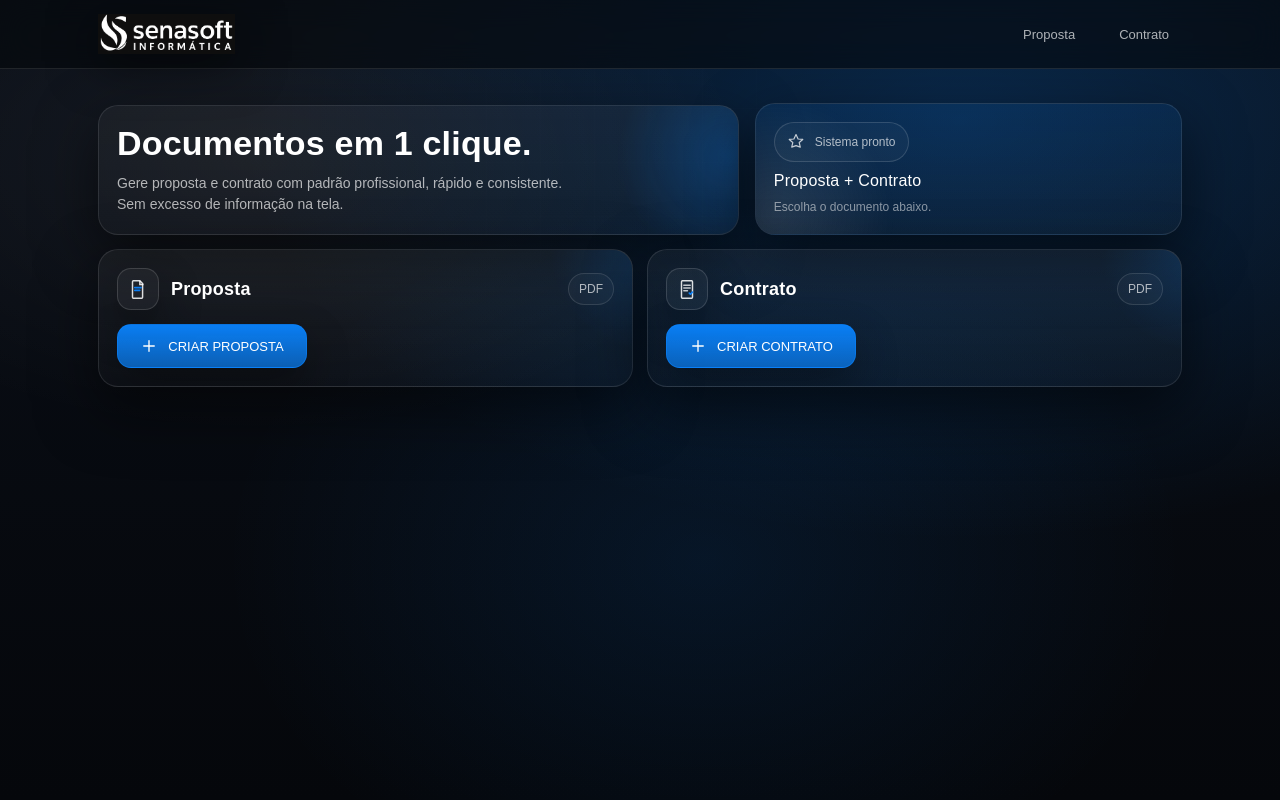
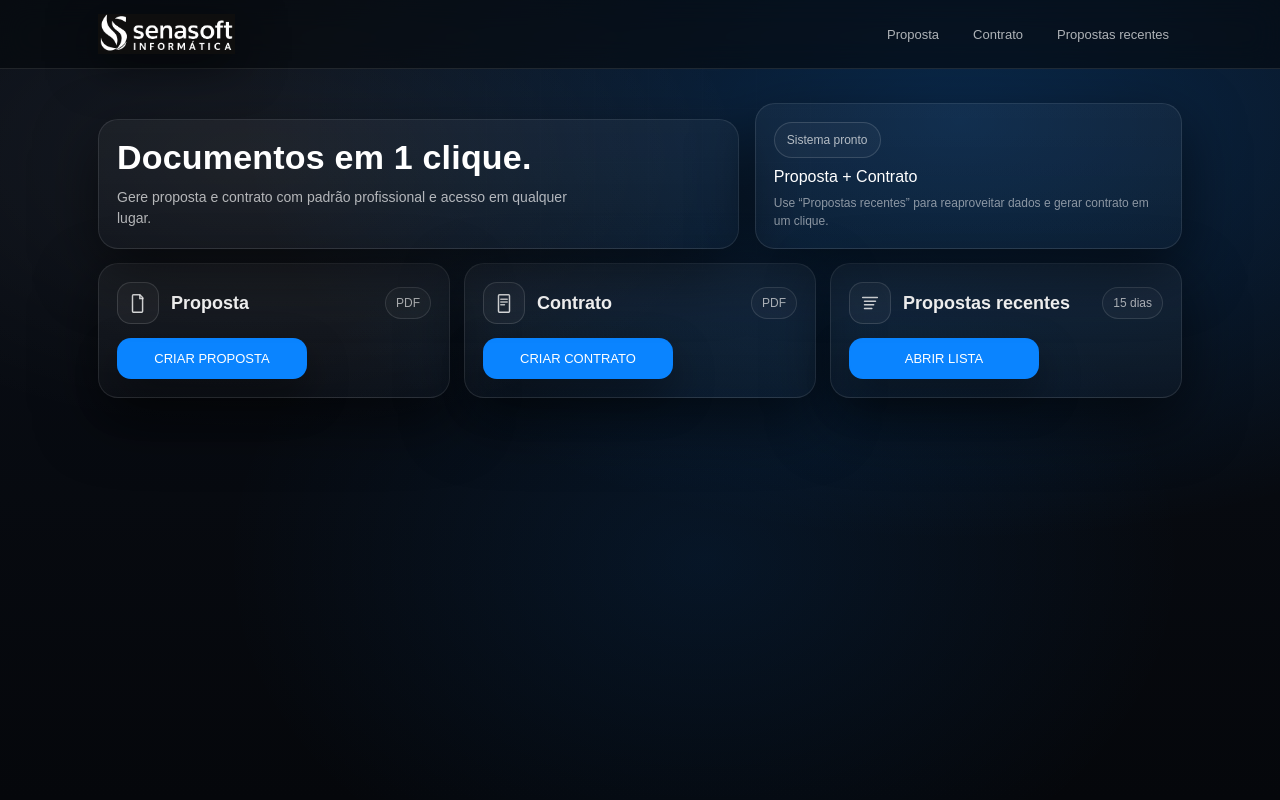
Before and after one commit to mateussenamlv-hash/gerador-propostas, a Flask app: page / in a window 1280 px wide. Run offline with Flask 3, Linux system fonts and the light colour scheme; data that the repository does not hold is empty.

Commit message:
Update index.html

```diff
--- a/templates/index.html
+++ b/templates/index.html
@@ -7,20 +7,15 @@
   <style>
     :root{
       --bg0:#05070b;
-      --bg1:#070b12;
       --bg2:#0a0f18;
-      --glass: rgba(255,255,255,.04);
-      --glass2: rgba(255,255,255,.06);
       --line: rgba(255,255,255,.10);
       --text:#ffffff;
       --muted: rgba(255,255,255,.68);
       --muted2: rgba(255,255,255,.52);
-      --blue:#0a84ff;      /* manter o azul */
-      --blue2:#49a6ff;
+      --blue:#0a84ff;
       --shadow: 0 22px 60px rgba(0,0,0,.55);
       --radius: 20px;
     }
-
     *{ box-sizing:border-box; }
     html,body{ height:100%; }
     body{
@@ -34,8 +29,6 @@
         linear-gradient(180deg, var(--bg2), var(--bg0));
       overflow-x:hidden;
     }
-
-    /* glow grid */
     .bg-grid{
       position: fixed;
       inset: 0;
@@ -47,8 +40,6 @@
       background-size: 54px 54px;
       mask-image: radial-gradient(900px 520px at 50% 20%, black 0%, transparent 65%);
     }
-
-    /* Top bar */
     .topbar{
       position: sticky;
       top:0;
@@ -66,26 +57,14 @@
       justify-content:space-between;
       gap:16px;
     }
-
-    .logo{
-      display:flex;
-      align-items:center;
-      gap:12px;
-      text-decoration:none;
-      color:var(--text);
-    }
+    .logo{ display:flex; align-items:center; text-decoration:none; }
     .logo img{
       height:40px;
       width:auto;
       display:block;
       filter: drop-shadow(0 10px 24px rgba(0,0,0,.55));
     }
-
-    .nav{
-      display:flex;
-      align-items:center;
-      gap:8px;
-    }
+    .nav{ display:flex; align-items:center; gap:8px; }
     .nav a{
       text-decoration:none;
       color: var(--muted);
@@ -104,13 +83,11 @@
       background: rgba(10,132,255,.10);
       transform: translateY(-1px);
     }
-
     .wrap{
       max-width: 1120px;
       margin: 0 auto;
       padding: 34px 18px 28px;
     }
-
     .hero{
       display:grid;
       grid-template-columns: 1.2fr .8fr;
@@ -118,11 +95,8 @@
       align-items: end;
       margin-bottom: 14px;
     }
-    @media (max-width: 860px){
-      .hero{ grid-template-columns: 1fr; }
-    }
-
-    .headline{
+    @media (max-width: 860px){ .hero{ grid-template-columns: 1fr; } }
+    .headline, .status{
       padding: 18px;
       border-radius: var(--radius);
       border: 1px solid var(--line);
@@ -131,44 +105,13 @@
       position:relative;
       overflow:hidden;
     }
-    .headline:before{
-      content:"";
-      position:absolute;
-      inset:-80px -120px auto auto;
-      width:260px;height:260px;
-      background: radial-gradient(circle at center, rgba(10,132,255,.24), transparent 60%);
-      transform: rotate(18deg);
-      filter: blur(2px);
-    }
-    .headline h1{
-      margin:0;
-      font-size: 34px;
-      letter-spacing: .2px;
-    }
+    .headline h1{ margin:0; font-size: 34px; letter-spacing: .2px; }
     .headline p{
       margin: 10px 0 0;
       color: var(--muted);
       font-size: 14px;
       line-height: 1.55;
       max-width: 58ch;
-    }
-
-    .status{
-      padding: 18px;
-      border-radius: var(--radius);
-      border: 1px solid var(--line);
-      background: linear-gradient(180deg, rgba(10,132,255,.10), rgba(255,255,255,.02));
-      box-shadow: var(--shadow);
-      position:relative;
-      overflow:hidden;
-    }
-    .status:before{
-      content:"";
-      position:absolute;
-      inset:auto auto -120px -120px;
-      width:280px;height:280px;
-      background: radial-gradient(circle at center, rgba(255,255,255,.10), transparent 60%);
-      filter: blur(4px);
     }
     .status .tag{
       display:inline-flex;
@@ -181,29 +124,17 @@
       color: var(--muted);
       font-size: 12px;
     }
-    .status .big{
-      margin-top: 10px;
-      font-size: 16px;
-      color: var(--text);
-      letter-spacing:.2px;
-    }
-    .status .small{
-      margin-top: 8px;
-      color: var(--muted2);
-      font-size: 12px;
-      line-height: 1.5;
-    }
+    .status .big{ margin-top: 10px; font-size: 16px; color: var(--text); }
+    .status .small{ margin-top: 8px; color: var(--muted2); font-size: 12px; line-height: 1.5; }
 
-    /* Cards */
     .grid{
       margin-top: 14px;
       display:grid;
-      grid-template-columns: repeat(2, minmax(0, 1fr));
+      grid-template-columns: repeat(3, minmax(0, 1fr));
       gap: 14px;
     }
-    @media (max-width: 860px){
-      .grid{ grid-template-columns: 1fr; }
-    }
+    @media (max-width: 1020px){ .grid{ grid-template-columns: repeat(2, minmax(0, 1fr)); } }
+    @media (max-width: 760px){ .grid{ grid-template-columns: 1fr; } }
 
     .card{
       border: 1px solid var(--line);
@@ -211,9 +142,6 @@
       background: linear-gradient(180deg, rgba(255,255,255,.05), rgba(255,255,255,.02));
       box-shadow: var(--shadow);
       padding: 18px;
-      position:relative;
-      overflow:hidden;
-      transform: translateZ(0);
       transition: transform .12s ease, border-color .15s ease, background .15s ease;
     }
     .card:hover{
@@ -221,73 +149,31 @@
       border-color: rgba(10,132,255,.34);
       background: linear-gradient(180deg, rgba(10,132,255,.08), rgba(255,255,255,.02));
     }
-    .card:after{
-      content:"";
-      position:absolute;
-      inset:-120px -140px auto auto;
-      width:240px;height:240px;
-      background: radial-gradient(circle at center, rgba(10,132,255,.18), transparent 60%);
-      transform: rotate(18deg);
-      opacity:.9;
-    }
-
     .card-top{
       display:flex;
       align-items:center;
       justify-content:space-between;
       gap:12px;
       margin-bottom: 14px;
-      position:relative;
-      z-index:1;
     }
-
-    .title{
-      display:flex;
-      align-items:center;
-      gap:12px;
-    }
-    .title h2{
-      margin:0;
-      font-size: 18px;
-      letter-spacing: .2px;
-    }
-
+    .title{ display:flex; align-items:center; gap:12px; }
+    .title h2{ margin:0; font-size: 18px; }
     .icon{
-      width:42px;
-      height:42px;
-      border-radius: 14px;
+      width:42px;height:42px;border-radius:14px;
       border: 1px solid rgba(255,255,255,.14);
       background: rgba(255,255,255,.04);
-      display:flex;
-      align-items:center;
-      justify-content:center;
-      box-shadow: 0 18px 40px rgba(0,0,0,.35);
+      display:flex;align-items:center;justify-content:center;
     }
-    .icon svg{
-      width:22px;
-      height:22px;
-    }
-
+    .icon svg{ width:22px; height:22px; }
     .chip{
-      font-size: 12px;
-      color: var(--muted);
+      font-size: 12px; color: var(--muted);
       padding: 8px 10px;
       border-radius: 999px;
       border:1px solid rgba(255,255,255,.12);
       background: rgba(255,255,255,.03);
-      position:relative;
-      z-index:1;
       white-space:nowrap;
     }
-
-    .card-actions{
-      display:flex;
-      gap:10px;
-      flex-wrap:wrap;
-      position:relative;
-      z-index:1;
-    }
-
+    .card-actions{ display:flex; gap:10px; flex-wrap:wrap; }
     .btn{
       display:inline-flex;
       align-items:center;
@@ -296,7 +182,7 @@
       padding: 12px 14px;
       border-radius: 14px;
       border: 1px solid rgba(10,132,255,.55);
-      background: linear-gradient(180deg, rgba(10,132,255,.95), rgba(10,132,255,.68));
+      background: #0a84ff;
       color: var(--text);
       text-decoration:none;
       font-size: 13px;
@@ -305,29 +191,8 @@
       transition: transform .10s ease, filter .15s ease;
       box-shadow: 0 18px 40px rgba(0,0,0,.35);
     }
-    .btn:hover{
-      transform: translateY(-1px);
-      filter: brightness(1.05);
-    }
-    .btn:active{
-      transform: translateY(0px);
-    }
-
+    .btn:hover{ transform: translateY(-1px); filter: brightness(1.05); }
     .btn svg{ width:18px; height:18px; }
-
-    /* Micro anim */
-    @media (prefers-reduced-motion: no-preference){
-      .headline, .status, .card{
-        animation: fadeUp .35s ease both;
-      }
-      .status{ animation-delay: .05s; }
-      .card:nth-child(1){ animation-delay: .10s; }
-      .card:nth-child(2){ animation-delay: .15s; }
-      @keyframes fadeUp{
-        from{ opacity:0; transform: translateY(10px); }
-        to{ opacity:1; transform: translateY(0); }
-      }
-    }
   </style>
 </head>
 <body>
@@ -335,29 +200,11 @@
 
   <header class="topbar">
     <div class="topbar-inner">
-      <!-- Só a logo, sem repetir "Senasoft" escrito -->
-      <a class="logo" href="/">
-        <img src="/static/logo.png" alt="Logo">
-      </a>
-
+      <a class="logo" href="/"><img src="/static/logo.png" alt="Logo"></a>
       <nav class="nav">
-        <a href="/proposta" aria-label="Ir para Proposta">
-          <!-- doc icon -->
-          <svg viewBox="0 0 24 24" fill="none">
-            <path d="M7 3h7l3 3v15a1 1 0 0 1-1 1H7a1 1 0 0 1-1-1V4a1 1 0 0 1 1-1Z" stroke="rgba(255,255,255,.75)" stroke-width="1.6"/>
-            <path d="M14 3v4h4" stroke="rgba(255,255,255,.75)" stroke-width="1.6"/>
-          </svg>
-          Proposta
-        </a>
-        <a href="/contrato" aria-label="Ir para Contrato">
-          <!-- contract icon -->
-          <svg viewBox="0 0 24 24" fill="none">
-            <path d="M7 3h10a1 1 0 0 1 1 1v17a1 1 0 0 1-1 1H7a1 1 0 0 1-1-1V4a1 1 0 0 1 1-1Z" stroke="rgba(255,255,255,.75)" stroke-width="1.6"/>
-            <path d="M8.5 8h7M8.5 11h7M8.5 14h4" stroke="rgba(255,255,255,.75)" stroke-width="1.6" stroke-linecap="round"/>
-            <path d="M14.5 16.5l1.2 1.2 2.3-2.3" stroke="rgba(10,132,255,.9)" stroke-width="1.8" stroke-linecap="round" stroke-linejoin="round"/>
-          </svg>
-          Contrato
-        </a>
+        <a href="/proposta">Proposta</a>
+        <a href="/contrato">Contrato</a>
+        <a href="/propostas-recentes">Propostas recentes</a>
       </nav>
     </div>
   </header>
@@ -366,19 +213,13 @@
     <section class="hero">
       <div class="headline">
         <h1>Documentos em 1 clique.</h1>
-        <p>Gere proposta e contrato com padrão profissional, rápido e consistente. Sem excesso de informação na tela.</p>
+        <p>Gere proposta e contrato com padrão profissional e acesso em qualquer lugar.</p>
       </div>
 
       <div class="status">
-        <div class="tag">
-          <svg viewBox="0 0 24 24" fill="none" style="width:18px;height:18px;">
-            <path d="M12 2l2.8 6 6.2.6-4.7 4.1 1.4 6.1L12 16.9 6.3 18.8l1.4-6.1L3 8.6 9.2 8 12 2Z"
-              stroke="rgba(255,255,255,.75)" stroke-width="1.6" stroke-linejoin="round"/>
-          </svg>
-          Sistema pronto
-        </div>
+        <div class="tag">Sistema pronto</div>
         <div class="big">Proposta + Contrato</div>
-        <div class="small">Escolha o documento abaixo.</div>
+        <div class="small">Use “Propostas recentes” para reaproveitar dados e gerar contrato em um clique.</div>
       </div>
     </section>
 
@@ -390,22 +231,14 @@
               <svg viewBox="0 0 24 24" fill="none">
                 <path d="M7 3h7l3 3v15a1 1 0 0 1-1 1H7a1 1 0 0 1-1-1V4a1 1 0 0 1 1-1Z" stroke="rgba(255,255,255,.85)" stroke-width="1.6"/>
                 <path d="M14 3v4h4" stroke="rgba(255,255,255,.85)" stroke-width="1.6"/>
-                <path d="M8.5 10.5h6.8M8.5 13.5h5.4" stroke="rgba(10,132,255,.95)" stroke-width="1.8" stroke-linecap="round"/>
               </svg>
             </div>
             <h2>Proposta</h2>
           </div>
           <div class="chip">PDF</div>
         </div>
-
-        <!-- Sem descrição e sem botão duplicado -->
         <div class="card-actions">
-          <a class="btn" href="/proposta">
-            <svg viewBox="0 0 24 24" fill="none">
-              <path d="M12 5v14M5 12h14" stroke="white" stroke-width="1.8" stroke-linecap="round"/>
-            </svg>
-            CRIAR PROPOSTA
-          </a>
+          <a class="btn" href="/proposta">CRIAR PROPOSTA</a>
         </div>
       </article>
 
@@ -416,22 +249,31 @@
               <svg viewBox="0 0 24 24" fill="none">
                 <path d="M7 3h10a1 1 0 0 1 1 1v17a1 1 0 0 1-1 1H7a1 1 0 0 1-1-1V4a1 1 0 0 1 1-1Z" stroke="rgba(255,255,255,.85)" stroke-width="1.6"/>
                 <path d="M8.5 8h7M8.5 11h7M8.5 14h4" stroke="rgba(255,255,255,.75)" stroke-width="1.6" stroke-linecap="round"/>
-                <path d="M14.5 16.5l1.2 1.2 2.3-2.3" stroke="rgba(10,132,255,.95)" stroke-width="1.8" stroke-linecap="round" stroke-linejoin="round"/>
               </svg>
             </div>
             <h2>Contrato</h2>
           </div>
           <div class="chip">PDF</div>
         </div>
+        <div class="card-actions">
+          <a class="btn" href="/contrato">CRIAR CONTRATO</a>
+        </div>
+      </article>
 
-        <!-- Sem descrição e sem botão duplicado -->
+      <article class="card">
+        <div class="card-top">
+          <div class="title">
+            <div class="icon">
+              <svg viewBox="0 0 24 24" fill="none">
+                <path d="M4 6h16M6 10h12M6 14h10M6 18h8" stroke="rgba(255,255,255,.85)" stroke-width="1.6" stroke-linecap="round"/>
+              </svg>
+            </div>
+            <h2>Propostas recentes</h2>
+          </div>
+          <div class="chip">15 dias</div>
+        </div>
         <div class="card-actions">
-          <a class="btn" href="/contrato">
-            <svg viewBox="0 0 24 24" fill="none">
-              <path d="M12 5v14M5 12h14" stroke="white" stroke-width="1.8" stroke-linecap="round"/>
-            </svg>
-            CRIAR CONTRATO
-          </a>
+          <a class="btn" href="/propostas-recentes">ABRIR LISTA</a>
         </div>
       </article>
     </section>
```
